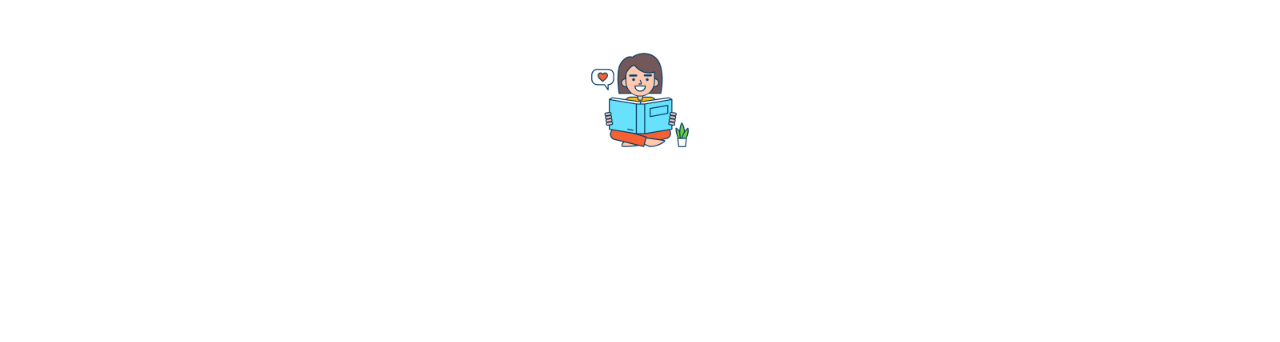
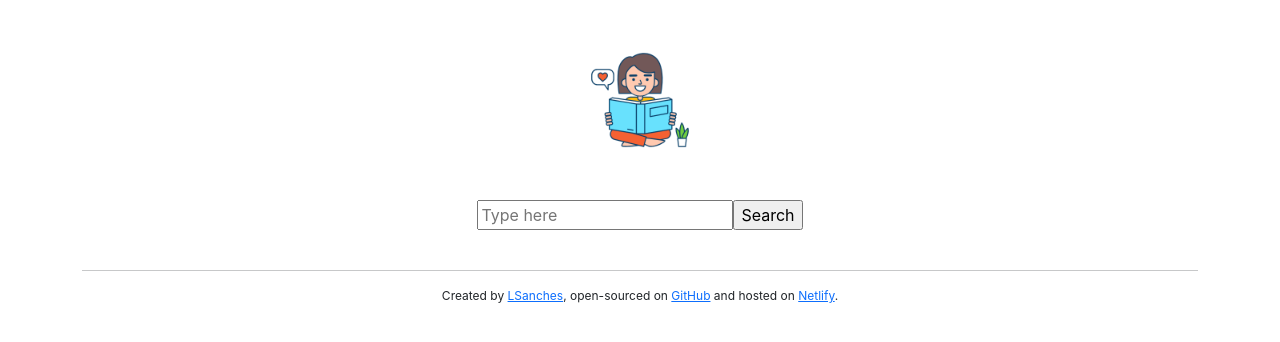
Before and after one commit to LSSanches/dictionary, a React (Create React App) app: page / in a window 1280 px wide. Shown: the top 342 px of the page. Built offline with nearby package versions, Linux system fonts and the light colour scheme.

Commit message:
added the search engine

```diff
--- a/public/index.html
+++ b/public/index.html
@@ -9,7 +9,12 @@
       name="description"
       content="Web site created using create-react-app"
     />
-
+    <link
+      href="https://cdn.jsdelivr.net/npm/bootstrap@5.2.2/dist/css/bootstrap.min.css"
+      rel="stylesheet"
+      integrity="sha384-Zenh87qX5JnK2Jl0vWa8Ck2rdkQ2Bzep5IDxbcnCeuOxjzrPF/et3URy9Bv1WTRi"
+      crossorigin="anonymous"
+    />
     <link rel="manifest" href="%PUBLIC_URL%/manifest.json" />
 
     <title>Dictionary App</title>
--- a/src/App.css
+++ b/src/App.css
@@ -3,3 +3,8 @@
   display: block;
   margin: 0 auto;
 }
+
+footer {
+  text-align: center;
+  font-size: 12px;
+}
--- a/src/App.js
+++ b/src/App.js
@@ -1,12 +1,47 @@
 import "./App.css";
 import logo from "./logo.png";
+import SearchEngine from "./SearchEngine";
 
 export default function App() {
   return (
     <div className="App">
-      <header className="App-header">
-        <img src={logo} className="App-logo img-fluid" alt="logo" />
-      </header>
+      <div className="container">
+        <header className="App-header">
+          <img src={logo} className="App-logo img-fluid" alt="logo" />
+        </header>
+        <main>
+          <SearchEngine />
+        </main>
+        <br />
+        <hr />
+        <footer>
+          Created by{" "}
+          <a
+            href="https://www.linkedin.com/in/laurassanches"
+            target="_blank"
+            rel="noreferrer"
+          >
+            LSanches
+          </a>
+          , open-sourced on{" "}
+          <a
+            href="https://github.com/LSSanches/dictionary"
+            target="_blank"
+            rel="noreferrer"
+          >
+            GitHub
+          </a>{" "}
+          and hosted on{" "}
+          <a
+            href="https://dictionarybylaura.netlify.app/"
+            target="_blank"
+            rel="noreferrer"
+          >
+            Netlify
+          </a>
+          .
+        </footer>
+      </div>
     </div>
   );
 }
--- /dev/null
+++ b/src/SearchEngine.css
@@ -0,0 +1,3 @@
+.SearchEngine {
+  text-align: center;
+}
--- /dev/null
+++ b/src/SearchEngine.js
@@ -0,0 +1,24 @@
+import React, { useState } from "react";
+import "./SearchEngine.css";
+
+export default function SearchEngine() {
+  let [keyword, setKeyword] = useState("");
+
+  function search(event) {
+    event.preventDefault();
+    alert(`Searching for ${keyword}`);
+  }
+
+  function handleKeyword(event) {
+    setKeyword(event.target.value);
+  }
+
+  return (
+    <div className="SearchEngine">
+      <form onSubmit={search}>
+        <input type="search" placeholder="Type here" onChange={handleKeyword} />
+        <input type="submit" value="Search" />
+      </form>
+    </div>
+  );
+}
```
